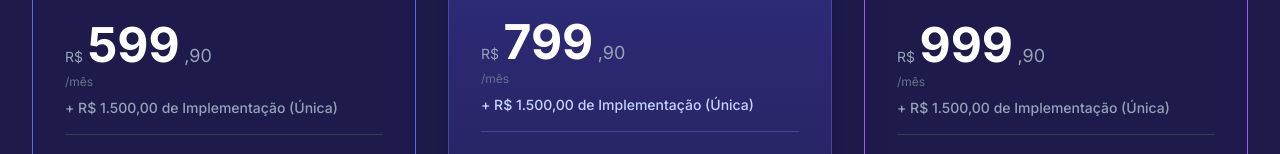
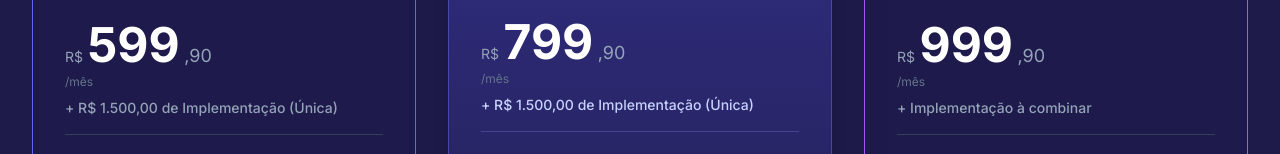
Before and after one commit to nattanlima/chatbot, a plain HTML site: page index.html in a window 1280 px wide. Shown: the part 7364-7518 px from the top of the page. Drawn offline with nearby package versions, Linux system fonts and the light colour scheme.

Commit message:
Update index.html

```diff
--- a/index.html
+++ b/index.html
@@ -1016,7 +1016,7 @@
                     </div>
                     <!-- Added Implementation Fee -->
                     <p class="text-sm text-slate-400 mb-6 font-medium border-b border-slate-700 pb-4">
-                        + R$ 1.500,00 de Implementação (Única)
+                        + Implementação à combinar
                     </p>
 
                     <ul class="space-y-4 mb-8 text-sm text-indigo-100">
```
